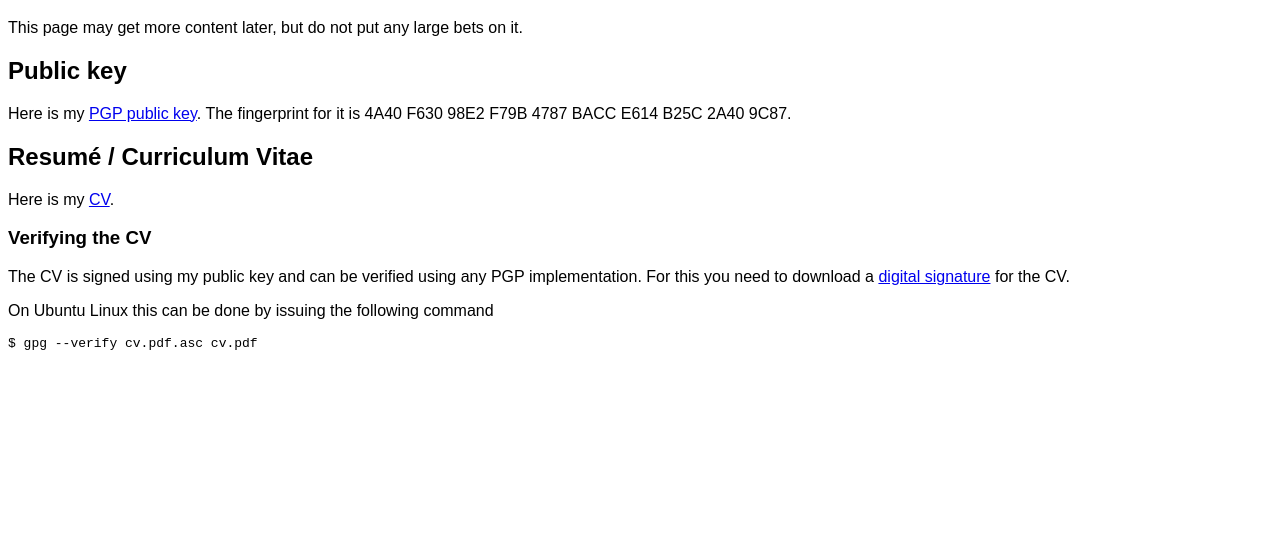
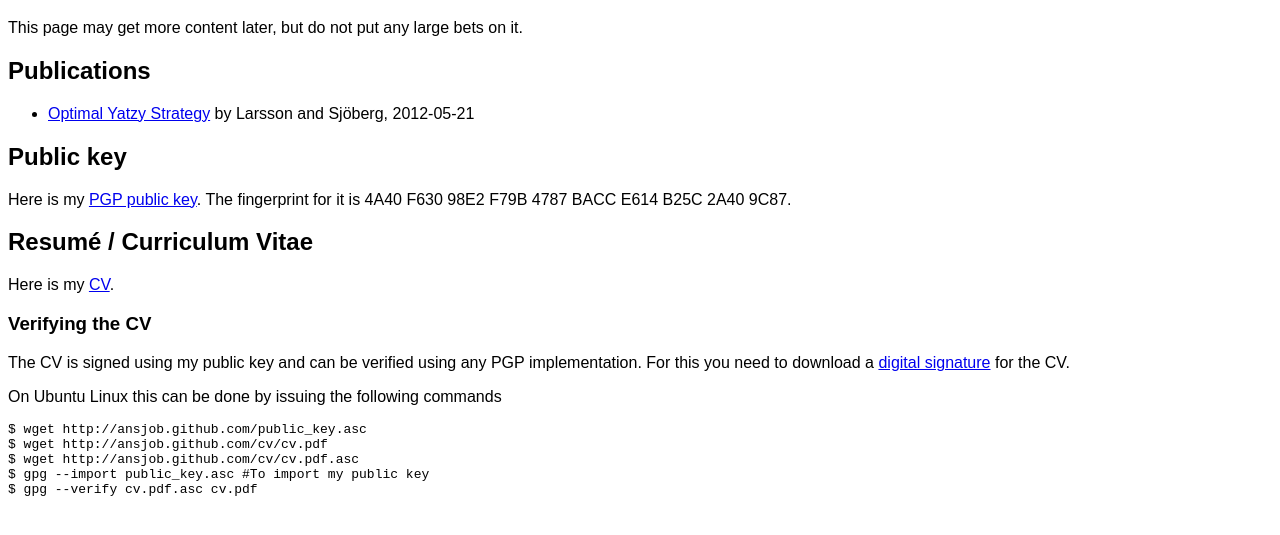
Before and after one commit to ansjob/ansjob.github.com, a plain HTML site: page index.html in a window 1280 px wide. Shown: the part 61-596 px from the top of the page. Drawn offline with Linux system fonts and the light colour scheme.

Commit message:
changed to the official version of kexjobb.pdf, and added further instructions on how to download and verify it.

```diff
--- a/index.html
+++ b/index.html
@@ -18,6 +18,12 @@ body {
 This page may get more content later, but do not put any large bets on it.
 </p>
 
+<h2>Publications</h2>
+
+<ul>
+<li><a href = "kexjobb.pdf">Optimal Yatzy Strategy</a> by Larsson and Sjöberg, 2012-05-21</li>
+</ul>
+
 <h2>Public key</h2>
 Here is my <a href = "public_key.asc">PGP public key</a>. The fingerprint for it is 4A40 F630 98E2 F79B 4787 BACC E614 B25C 2A40 9C87.
 
@@ -32,8 +38,12 @@ The CV is signed using my public key and can be verified using any PGP implement
 For this you need to download a <a href = "cv/cv.pdf.asc">digital signature</a> for the CV.
 </p>
 
-<p>On Ubuntu Linux this can be done by issuing the following command</p>
+<p>On Ubuntu Linux this can be done by issuing the following commands</p>
 <pre>
+$ wget http://ansjob.github.com/public_key.asc
+$ wget http://ansjob.github.com/cv/cv.pdf
+$ wget http://ansjob.github.com/cv/cv.pdf.asc
+$ gpg --import public_key.asc #To import my public key
 $ gpg --verify cv.pdf.asc cv.pdf
 </pre>
 </body>
```
Also changed, not shown: 1 other file.
